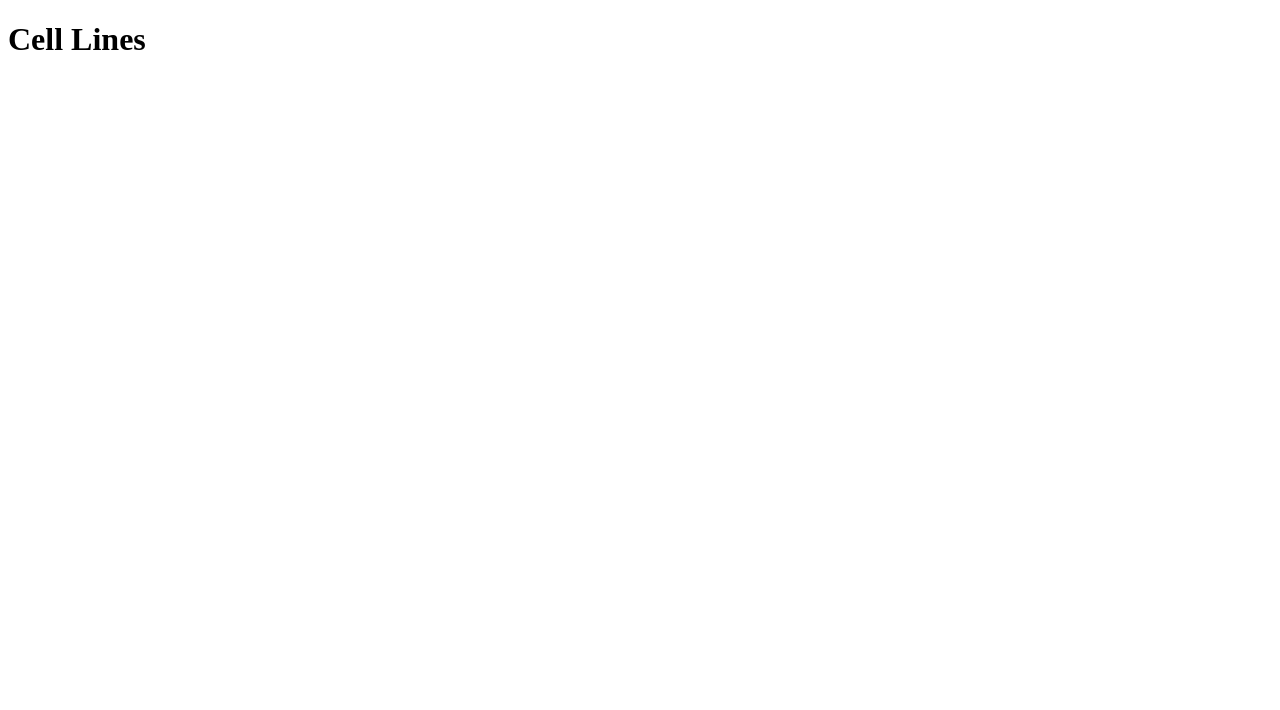
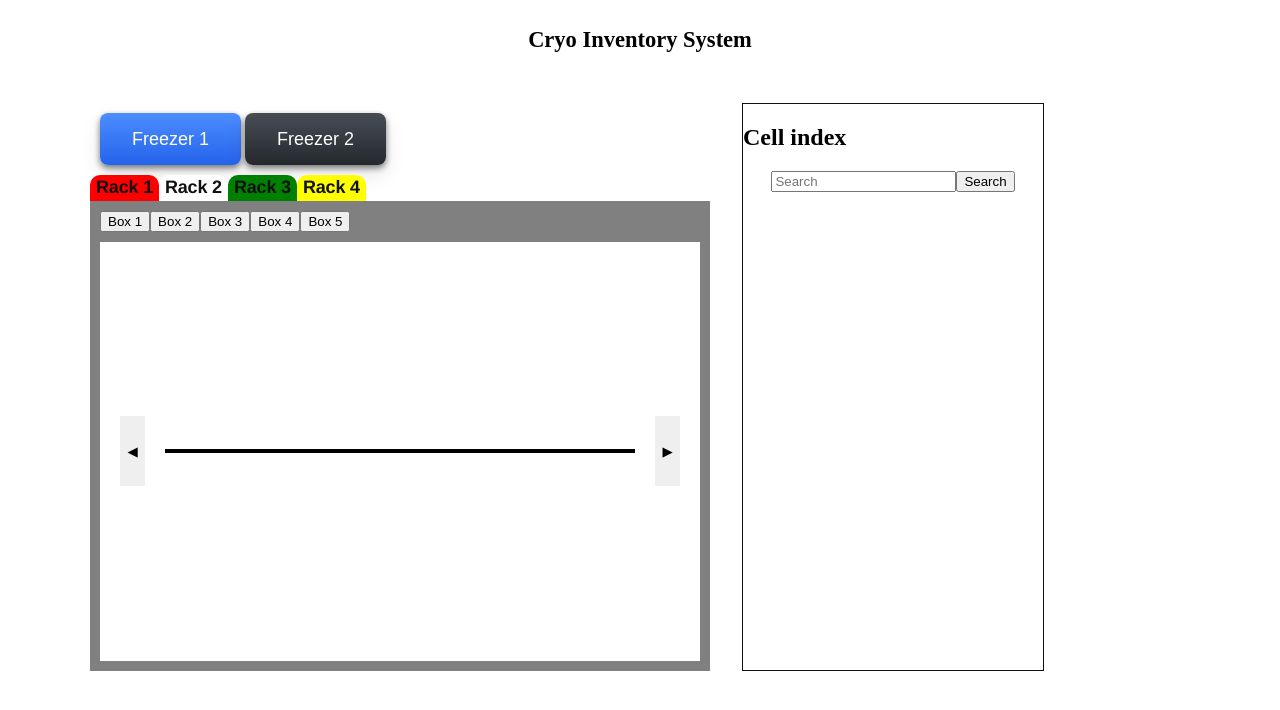
Before and after one commit to Kai-Travis/Cryo_DataBase, a FastAPI app: page / in a window 1280 px wide. Before the commit the part shown is almost empty. Shown: the top 710 px of the page. Run offline with FastAPI, Linux system fonts and the light colour scheme.

Commit message:
first try

```diff
--- a/index.html
+++ b/index.html
@@ -64,7 +64,11 @@
                 </div>
 
                 <div class="cell_index">
-
+                    <ul>
+                        {% for cell in cell_lines %}
+                            <li>{{ cell[1] }}</li>
+                        {% endfor %}
+                    </ul>
                 </div>
 
                 <div class="cell_summary">
--- a/main.py
+++ b/main.py
@@ -14,8 +14,14 @@ def home(request: Request):
     cur = conn.cursor()
 
     cur.execute("""
-                SELECT * FROM cell_lines
-                ORDER BY name
+                SELECT
+                    c.name,
+                    COUNT(f.id)
+                FROM cell_lines c
+                LEFT JOIN frozen_samples f
+                    ON c.id = f.cell_line_id
+                GROUP BY c.name
+                ORDER BY c.name
                 """)
 
     cell_lines = cur.fetchall()
--- a/templates/index.html
+++ b/templates/index.html
@@ -1,17 +1,80 @@
 <!DOCTYPE html>
 <html>
     <head>
-    <title>Cryo Database</title>
+        <link rel="stylesheet" href="style.css">
+        <link rel="stylesheet" href="buttons.css">
     </head>
+    <header>
+        <title>Cryo Inventory</title>
+    </header>
     <body>
+        <header>
+            <section class="head_div">
+                <h1>Cryo Inventory System</h1>
+            </section>
 
-<h1>Cell Lines</h1>
+        </header>
 
+        <main class="page_layout">
+
+            <div>
+                <div class="freezer-div">
+                  <button class="freezer_button selected">Freezer 1</button>
+                  <button class="freezer_button">Freezer 2</button>
+                </div>
+
+                <section>
+                    <div class="rack_tabs">
+                        <button class="rack-button" id="rack1">Rack 1</button>
+                        <button class="rack-button" id="rack2">Rack 2</button>
+                        <button class="rack-button" id="rack3">Rack 3</button>
+                        <button class="rack-button" id="rack4">Rack 4</button>
+                    </div>
+                    <div class="rack-view">
+                        <div class ="box-buttons-div">
+                            <button clas="box-button" id="box1">Box 1</button>
+                            <button clas="box-button" id="box2">Box 2</button>
+                            <button clas="box-button" id="box3">Box 3</button>
+                            <button clas="box-button" id="box4">Box 4</button>
+                            <button clas="box-button" id="box5">Box 5</button>
+                        </div>
+
+                        <div class="table">
+                            <button class="box-arrow left-arrow">
+                                ◀
+                            </button>
+                            <div class="box-grid">
+
+                            </div>
+                            <button class="box-arrow right-arrow">
+                                ▶
+                            </button>
+                        </div>
+                    </div>
+                </section>
+            </div>
+
+            <aside>
+                <div>
+                    <h2>Cell index</h2>
+                </div>
+                <div class="search_container">
+                    <input type="text" placeholder="Search">
+                    <button>Search</button>
+                </div>
+
+                <div class="cell_index">
                     <ul>
                         {% for cell in cell_lines %}
                             <li>{{ cell[1] }}</li>
                         {% endfor %}
                     </ul>
+                </div>
 
+                <div class="cell_summary">
+
+                </div>
+            </aside>
+        </main>
     </body>
 </html>
```
Lines whose indentation alone changed are shown as unchanged.
